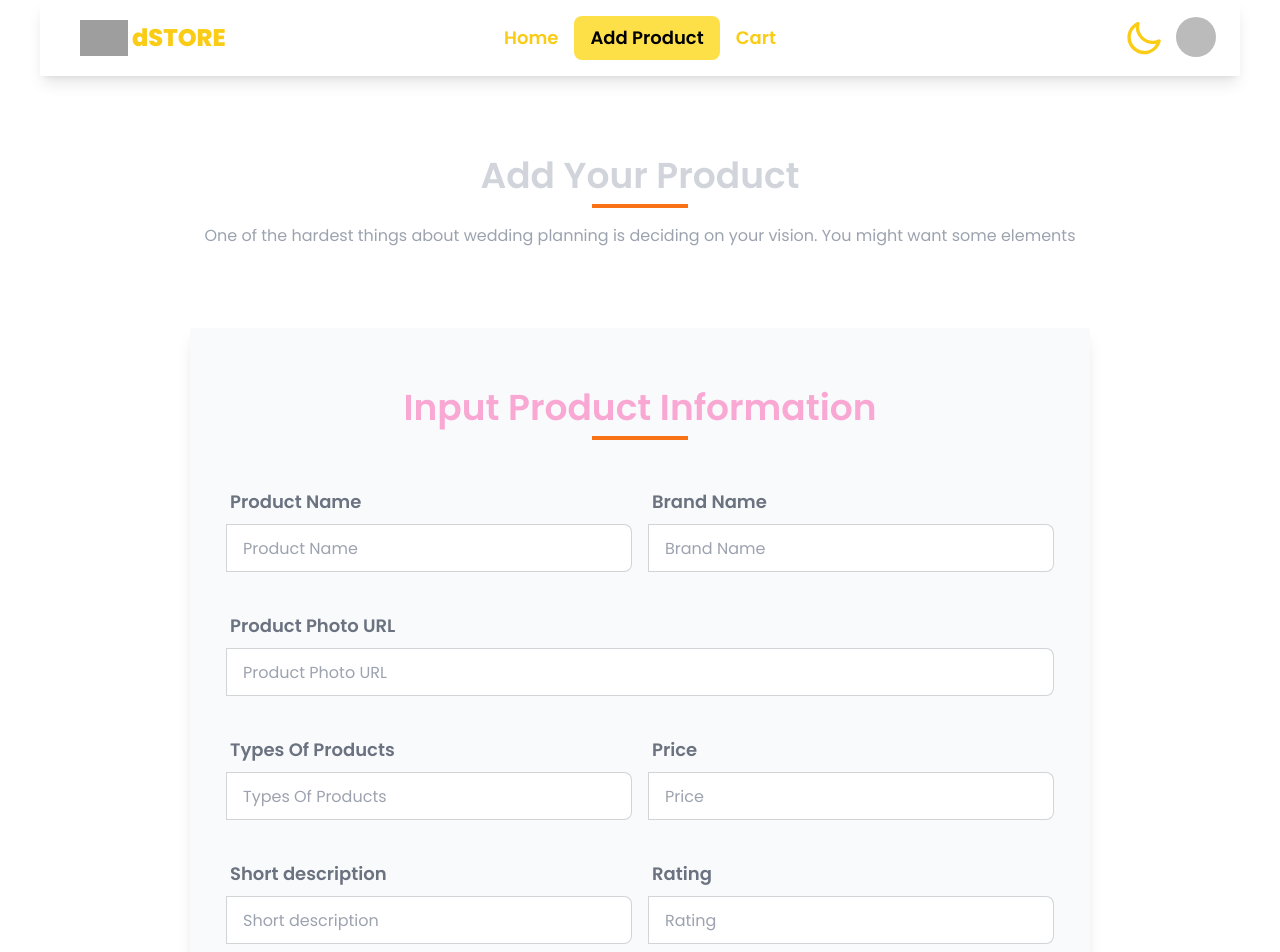
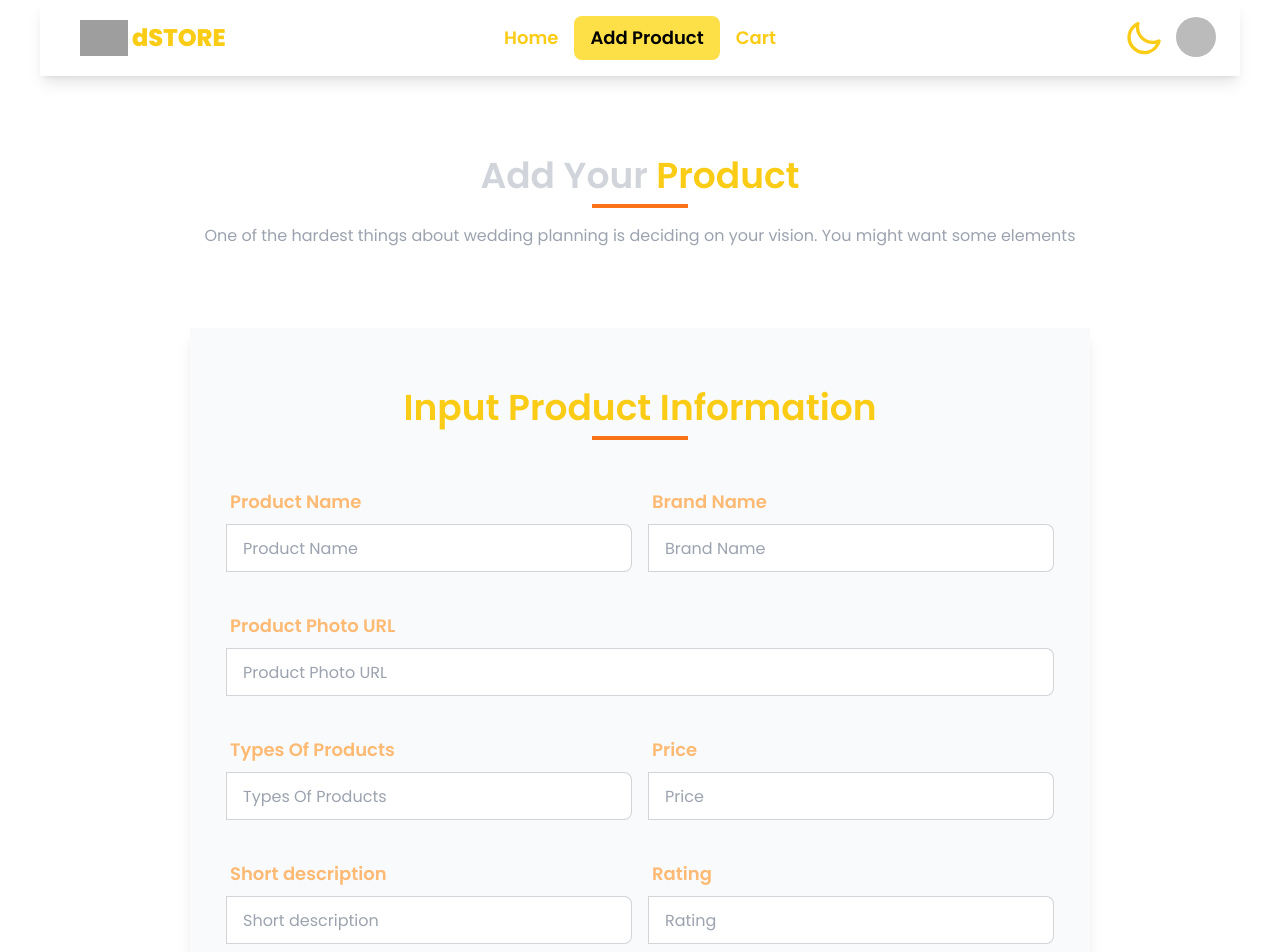
Before and after one commit to tamim6421/tec-and-electronics, a React (Vite) app: page /addProduct in a window 1280 px wide. Shown: the top 952 px of the page. Built offline with nearby package versions, Linux system fonts and the light colour scheme; no server answers; sample sign-in values are in the browser's storage; grey boxes are pictures that could not be loaded.

Commit message:
added css class ad to cart form

```diff
--- a/src/Pages/AddProduct/AddProduct.jsx
+++ b/src/Pages/AddProduct/AddProduct.jsx
@@ -1,4 +1,5 @@
 
+import Swal from "sweetalert2";
 import Navbar from "../../Components/Navbar/Navbar";
 
 
@@ -30,7 +31,11 @@ const AddProduct = () => {
         .then(data =>{
             console.log(data)
             if(data.insertedId){
-                alert('added')
+              Swal.fire(
+                'Success!',
+                'Product Added!',
+                'success'
+              )
             }
         })
     }
@@ -44,7 +49,7 @@ const AddProduct = () => {
           data-aos="fade-down"
         >
 
-          Add Your Product
+          Add Your <span className="text-yellow-400"> Product</span>
           <hr
             className=" border-2 w-24 mt-2 border-orange-500 mx-auto"
             data-aos="fade-up"
@@ -59,7 +64,7 @@ const AddProduct = () => {
 
       <div className="w-3/4 mx-auto bg-gray-50 p-5 shadow-lg mb-20">
       <h3
-          className="text-center my-10 mt-10 text-4xl text-pink-300 font-semibold"
+          className="text-center my-10 mt-10 text-4xl text-yellow-400 font-semibold"
           data-aos="fade-down"
         >
 
@@ -74,7 +79,7 @@ const AddProduct = () => {
         <div className="md:flex gap-4  mb-8 px-4">
             <div className="form-control md:w-1/2">
               <label className="label">
-                <span className="label-text text-gray-500 text-lg font-semibold  " data-aos="fade-up">Product Name</span>
+                <span className="label-text text-orange-300 text-lg font-semibold  " data-aos="fade-up">Product Name</span>
               </label>
               <label className="input-group">
                 <input
@@ -90,13 +95,14 @@ const AddProduct = () => {
             </div>
             <div className="form-control md:w-1/2">
               <label className="label">
-                <span className="label-text text-gray-500 text-lg font-semibold " data-aos="fade-down" >Brand Name</span>
+                <span className="label-text text-orange-300  text-lg font-semibold " data-aos="fade-down" >Brand Name</span>
               </label>
               <label className="input-group">
                 <input
                   type="text"
                   placeholder="Brand Name"
                   name="bName"
+
                   required
                   className="input input-bordered w-full"
                   data-aos="fade-down"
@@ -108,7 +114,7 @@ const AddProduct = () => {
           <div className="md:flex gap-4 mb-8 px-4">
             <div className="form-control w-full">
               <label className="label">
-                <span className="label-text text-gray-500 text-lg font-semibold " data-aos="fade-up">Product Photo URL</span>
+                <span className="label-text text-orange-300  text-lg font-semibold " data-aos="fade-up">Product Photo URL</span>
               </label>
               <label className="input-group">
                 <input
@@ -126,13 +132,14 @@ const AddProduct = () => {
           <div className="md:flex gap-4 mb-8 px-4">
             <div className="form-control md:w-1/2">
               <label className="label">
-                <span className="label-text text-gray-500 text-lg font-semibold " data-aos="fade-up"> Types Of Products</span>
+                <span className="label-text text-orange-300  text-lg font-semibold " data-aos="fade-up"> Types Of Products</span>
               </label>
               <label className="input-group">
                 <input
                   type="text"
                   name="type"
                   required
+
                   placeholder="Types Of Products"
                   className="input input-bordered w-full"
                   data-aos="fade-up"
@@ -141,12 +148,13 @@ const AddProduct = () => {
             </div>
             <div className="form-control md:w-1/2">
               <label className="label">
-                <span className="label-text text-gray-500 text-lg font-semibold " data-aos="fade-down">Price</span>
+                <span className="label-text text-orange-300  text-lg font-semibold " data-aos="fade-down">Price</span>
               </label>
               <label className="input-group">
                 <input
                   type="text"
                   placeholder="Price"
+
                   required
                   name="price"
                   className="input input-bordered w-full"
@@ -160,12 +168,13 @@ const AddProduct = () => {
           <div className="md:flex gap-4 mb-8 px-4">
             <div className="form-control md:w-1/2">
               <label className="label">
-                <span className="label-text text-gray-500 text-lg font-semibold " data-aos="fade-up">Short description</span>
+                <span className="label-text text-orange-300 text-lg font-semibold " data-aos="fade-up">Short description</span>
               </label>
               <label className="input-group">
                 <input
                   type="text"
                   name="description"
+
                   required
                   placeholder="Short description"
                   className="input input-bordered w-full"
@@ -175,12 +184,13 @@ const AddProduct = () => {
             </div>
             <div className="form-control md:w-1/2">
               <label className="label">
-                <span className="label-text text-gray-500 text-lg font-semibold " data-aos="fade-down">Rating</span>
+                <span className="label-text text-orange-300  text-lg font-semibold " data-aos="fade-down">Rating</span>
               </label>
               <label className="input-group">
                 <input
                   type="number"
                   placeholder="Rating"
+
                     required
                   name="rating"
                   className="input input-bordered w-full"
@@ -196,7 +206,7 @@ const AddProduct = () => {
             type="submit"
             name=""
             value="Add Product"
-            className="btn btn-block text-white bg-gray-300 hover:bg-gray-400"
+            className="btn btn-block text-black bg-yellow-300 hover:bg-yellow-400"
             id=""
             data-aos="fade-down"
           />
```
